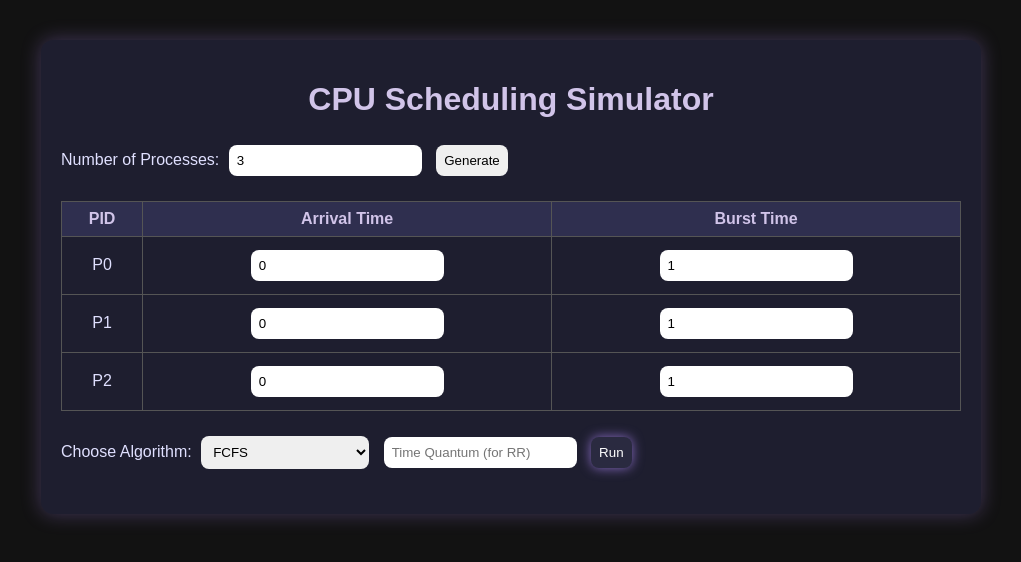
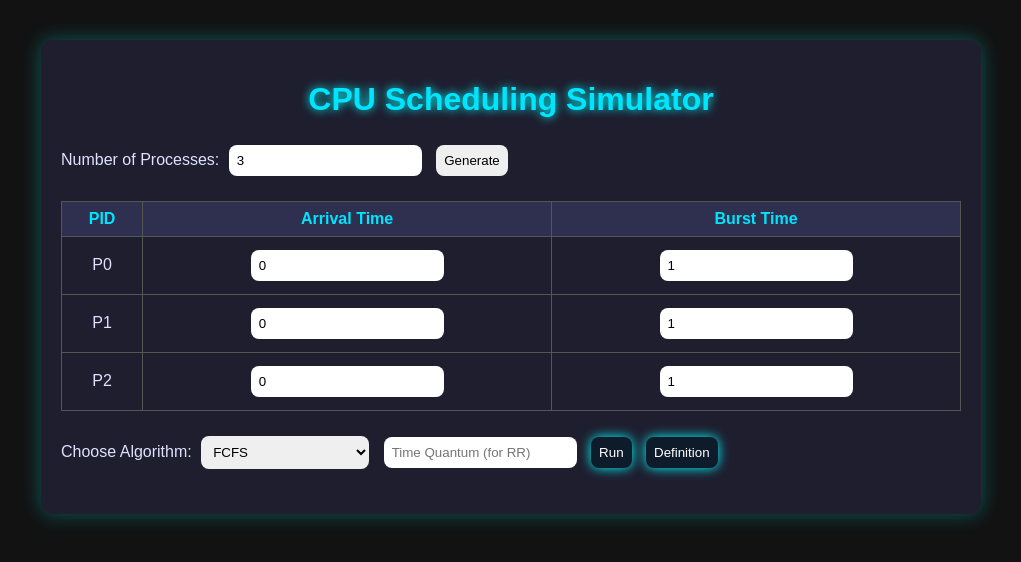
Before and after one commit to Abishekus01/CPU-scheduling, a plain HTML site: page index.html in a window 1280 px wide. Both pictures are taken after a click on the button "Generate". Shown: the whole page, without its empty margins (129-1150 px from the left). Drawn offline with Linux system fonts and the light colour scheme.

Commit message:
completed

```diff
--- /dev/null
+++ b/algorithms.js
@@ -0,0 +1,80 @@
+function showDefinition() {
+  const algo = document.getElementById("algo").value;
+  let content = "";
+
+  if (algo === "fcfs") {
+    content = `
+      <h2>First Come First Serve (FCFS)</h2>
+      <p><b>Definition:</b> Processes are executed in the order they arrive in the ready queue (like a queue).</p>
+      <p><b>Example:</b> P1(AT=0,BT=5), P2(AT=1,BT=3), P3(AT=2,BT=8)</p>
+      <table>
+        <tr><th>Process</th><th>AT</th><th>BT</th><th>CT</th><th>TAT</th><th>WT</th></tr>
+        <tr><td>P1</td><td>0</td><td>5</td><td>5</td><td>5</td><td>0</td></tr>
+        <tr><td>P2</td><td>1</td><td>3</td><td>8</td><td>7</td><td>4</td></tr>
+        <tr><td>P3</td><td>2</td><td>8</td><td>16</td><td>14</td><td>6</td></tr>
+      </table>
+      <h3>Gantt Chart</h3>
+      <div class="gantt">
+        <span>P1</span><span>P2</span><span>P3</span>
+      </div>
+    `;
+  }
+
+  else if (algo === "sjf") {
+    content = `
+      <h2>Shortest Job First (SJF - Non-preemptive)</h2>
+      <p><b>Definition:</b> The process with the smallest burst time is executed first.</p>
+      <p><b>Example:</b> P1(AT=0,BT=6), P2(AT=1,BT=2), P3(AT=2,BT=8), P4(AT=3,BT=3)</p>
+      <table>
+        <tr><th>Process</th><th>AT</th><th>BT</th><th>CT</th><th>TAT</th><th>WT</th></tr>
+        <tr><td>P1</td><td>0</td><td>6</td><td>6</td><td>6</td><td>0</td></tr>
+        <tr><td>P2</td><td>1</td><td>2</td><td>8</td><td>7</td><td>5</td></tr>
+        <tr><td>P4</td><td>3</td><td>3</td><td>11</td><td>8</td><td>5</td></tr>
+        <tr><td>P3</td><td>2</td><td>8</td><td>19</td><td>17</td><td>9</td></tr>
+      </table>
+      <h3>Gantt Chart</h3>
+      <div class="gantt">
+        <span>P1</span><span>P2</span><span>P4</span><span>P3</span>
+      </div>
+    `;
+  }
+
+  else if (algo === "srtn") {
+    content = `
+      <h2>Shortest Remaining Time Next (SRTN)</h2>
+      <p><b>Definition:</b> Preemptive version of SJF. At any time, the process with the smallest remaining burst time is executed.</p>
+      <p><b>Example:</b> P1(AT=0,BT=7), P2(AT=2,BT=4), P3(AT=4,BT=1), P4(AT=5,BT=4)</p>
+      <p><i>(Solved values simplified for demonstration)</i></p>
+      <h3>Gantt Chart</h3>
+      <div class="gantt">
+        <span>P1</span><span>P2</span><span>P3</span><span>P2</span><span>P4</span><span>P1</span>
+      </div>
+    `;
+  }
+
+  else if (algo === "rr") {
+    content = `
+      <h2>Round Robin (RR)</h2>
+      <p><b>Definition:</b> Each process is assigned a fixed time slice (quantum). After the quantum, the process is preempted and moved to the back of the queue.</p>
+      <p><b>Example:</b> P1(AT=0,BT=5), P2(AT=1,BT=4), P3(AT=2,BT=2), Quantum = 2</p>
+      <h3>Gantt Chart</h3>
+      <div class="gantt">
+        <span>P1</span><span>P2</span><span>P3</span><span>P1</span><span>P2</span><span>P1</span>
+      </div>
+    `;
+  }
+
+  else if (algo === "mlfq") {
+    content = `
+      <h2>Multi-Level Feedback Queue (MLFQ)</h2>
+      <p><b>Definition:</b> Uses multiple queues with different priorities and time quantums. Processes can move between queues based on behavior.</p>
+      <p><b>Example (simplified):</b> P1, P2, P3 in 3 queues with different quantums</p>
+      <h3>Gantt Chart</h3>
+      <div class="gantt">
+        <span>P1</span><span>P2</span><span>P3</span><span>P1</span>
+      </div>
+    `;
+  }
+
+  document.getElementById("definition").innerHTML = content;
+}
--- a/index.html
+++ b/index.html
@@ -29,11 +29,14 @@
       </select>
       <input type="number" id="tq" placeholder="Time Quantum (for RR)">
       <button class="dark-btn" onclick="runSimulation()">Run</button>
+      <button class="dark-btn" onclick="showDefinition()">Definition</button>
     </div>
 
     <div id="output"></div>
+    <div id="definition" style="margin-top:20px;"></div>
   </div>
 
   <script src="script.js"></script>
+  <script src="algorithms.js"></script>
 </body>
 </html>
--- a/style.css
+++ b/style.css
@@ -12,12 +12,13 @@ body {
   padding: 20px;
   background: #1e1e2f;
   border-radius: 12px;
-  box-shadow: 0 0 20px rgba(180, 140, 255, 0.3);
+  box-shadow: 0 0 20px rgba(0, 255, 255, 0.3); /* aqua glow */
 }
 
 h1 {
   text-align: center;
-  color: #d1c4e9;
+  color: #00e5ff;
+  text-shadow: 0 0 10px aqua;
 }
 
 .form-section {
@@ -33,16 +34,16 @@ input, select, button {
 }
 
 .dark-btn {
-  background-color: #2a2a40;
+  background-color: #0d1b2a;
   color: white;
   cursor: pointer;
-  box-shadow: 0 0 12px rgba(180, 140, 255, 0.7);
+  box-shadow: 0 0 12px aqua;
   transition: transform 0.2s;
 }
 
 .dark-btn:hover {
   transform: scale(1.05);
-  background-color: #37375a;
+  background-color: #1b263b;
 }
 
 table {
@@ -59,5 +60,21 @@ th, td {
 
 th {
   background: #2f2f4f;
-  color: #d1c4e9;
+  color: #00e5ff;
 }
+
+.gantt {
+  display: flex;
+  margin-top: 10px;
+}
+
+.gantt span {
+  flex: 1;
+  background: #00bcd4;
+  margin: 2px;
+  padding: 10px;
+  color: #000;
+  text-align: center;
+  border-radius: 6px;
+  box-shadow: 0 0 12px aqua;
+}
```
